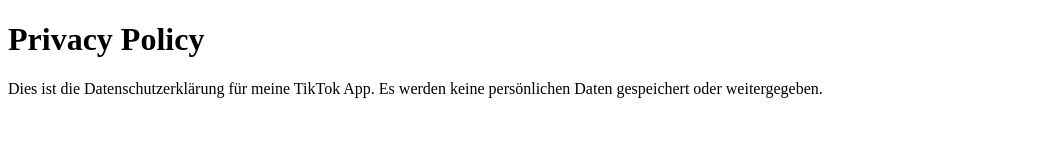
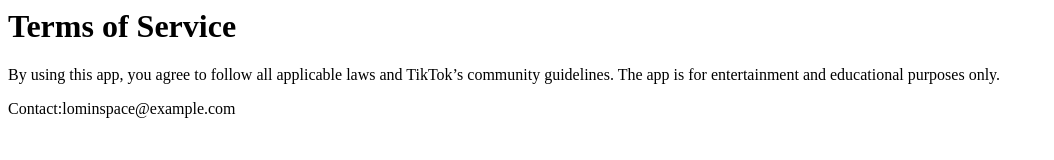
Before and after one commit to lominspace/legal, a plain HTML site: page index.html in a window 1280 px wide. Shown: the whole page, without its empty margins (0-1054 px from the left). Drawn offline with Linux system fonts and the light colour scheme.

Commit message:
Update index.html

```diff
--- a/index.html
+++ b/index.html
@@ -1,12 +1,3 @@
-<!DOCTYPE html>
-<html lang="de">
-<head>
-  <meta charset="UTF-8">
-  <title>Privacy Policy</title>
-</head>
-<body>
-  <h1>Privacy Policy</h1>
-  <p>Dies ist die Datenschutzerklärung für meine TikTok App.
-  Es werden keine persönlichen Daten gespeichert oder weitergegeben.</p>
-</body>
-</html>
+<h1>Terms of Service</h1>
+<p>By using this app, you agree to follow all applicable laws and TikTok’s community guidelines. The app is for entertainment and educational purposes only.</p>
+<p>Contact:lominspace@example.com</p>
```
